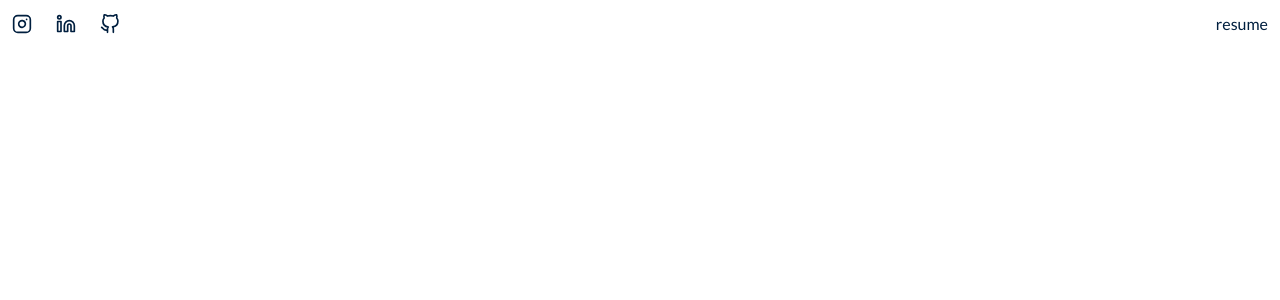
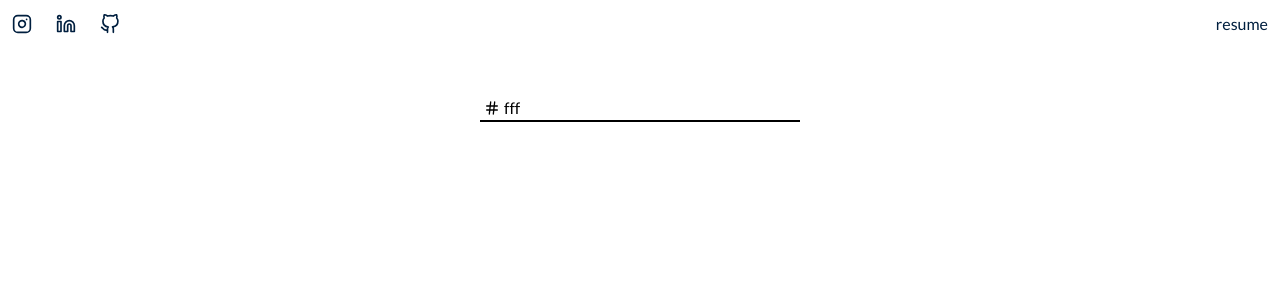
Before and after one commit to kungpaogao/website-vue, a Vue app: page /colors in a window 1280 px wide. Shown: the top 300 px of the page. Built offline with nearby package versions, Linux system fonts and the light colour scheme.

Commit message:
Added simple hex color preview - updated top bar positioning/background

```diff
--- a/src/components/TopBar.vue
+++ b/src/components/TopBar.vue
@@ -1,5 +1,5 @@
 <template>
-  <div class="w-full">
+  <div class="w-full fixed bg-transparent">
     <nav class="flex justify-between text-text">
       <div class="flex flex-row">
         <a href="https://www.instagram.com/gao.visuals/">
--- a/src/router.js
+++ b/src/router.js
@@ -12,6 +12,11 @@ export default new Router({
       path: "/",
       name: "home",
       component: Home
+    },
+    {
+      path: "/colors",
+      name: "colors",
+      component: () => import("./views/Colors.vue")
     }
   ]
 });
--- /dev/null
+++ b/src/styles/global.css
@@ -0,0 +1,3 @@
+.topbar-comp {
+  @apply pt-8;
+}
--- /dev/null
+++ b/src/views/Colors.vue
@@ -0,0 +1,41 @@
+<template>
+  <div
+    class="topbar-comp h-full w-full"
+    :style="{ backgroundColor: '#' + color }"
+  >
+    <div class="w-1/4 mx-auto font-body pt-16 flex flex-row">
+      <div class="under w-5 h-full text-black white">
+        <i data-feather="hash" class="p-1"></i>
+      </div>
+      <input v-model="color" type="text" class="under w-full pl-1" />
+    </div>
+  </div>
+</template>
+
+<script>
+import feather from "feather-icons";
+
+export default {
+  name: "colors",
+  data() {
+    return {
+      color: "fff"
+    };
+  },
+  mounted: function() {
+    feather.replace();
+  }
+};
+</script>
+
+<style scoped>
+@import "../styles/global.css";
+
+.white {
+  background-color: #fff !important;
+}
+
+.under {
+  @apply border-solid border-b-2;
+}
+</style>
--- a/src/views/Home.vue
+++ b/src/views/Home.vue
@@ -1,8 +1,8 @@
 <template>
-  <div class="home content-center">
+  <div class="home topbar-comp content-center">
     <div class="container max-w-xs my-auto mx-auto flex flex-col p-5">
-      <h1 class="text-2xl font-extrabold font-head text-accent-500">Hello!</h1>
-      <h2 class="text-3xl font-extrabold font-head">I'm Andrew Gao.</h2>
+      <h1 class="text-3xl font-extrabold font-head text-accent-500">Hello!</h1>
+      <h2 class="text-4xl font-extrabold font-head">I'm Andrew Gao.</h2>
       <h3 class="text-md font-body lowercase">CS & Stat @ Cornell</h3>
       <doing class="mt-10" />
     </div>
@@ -19,3 +19,7 @@ export default {
   }
 };
 </script>
+
+<style scoped>
+@import "../styles/global.css";
+</style>
```
Also changed, not shown: src/styles/variables.css (deleted).
